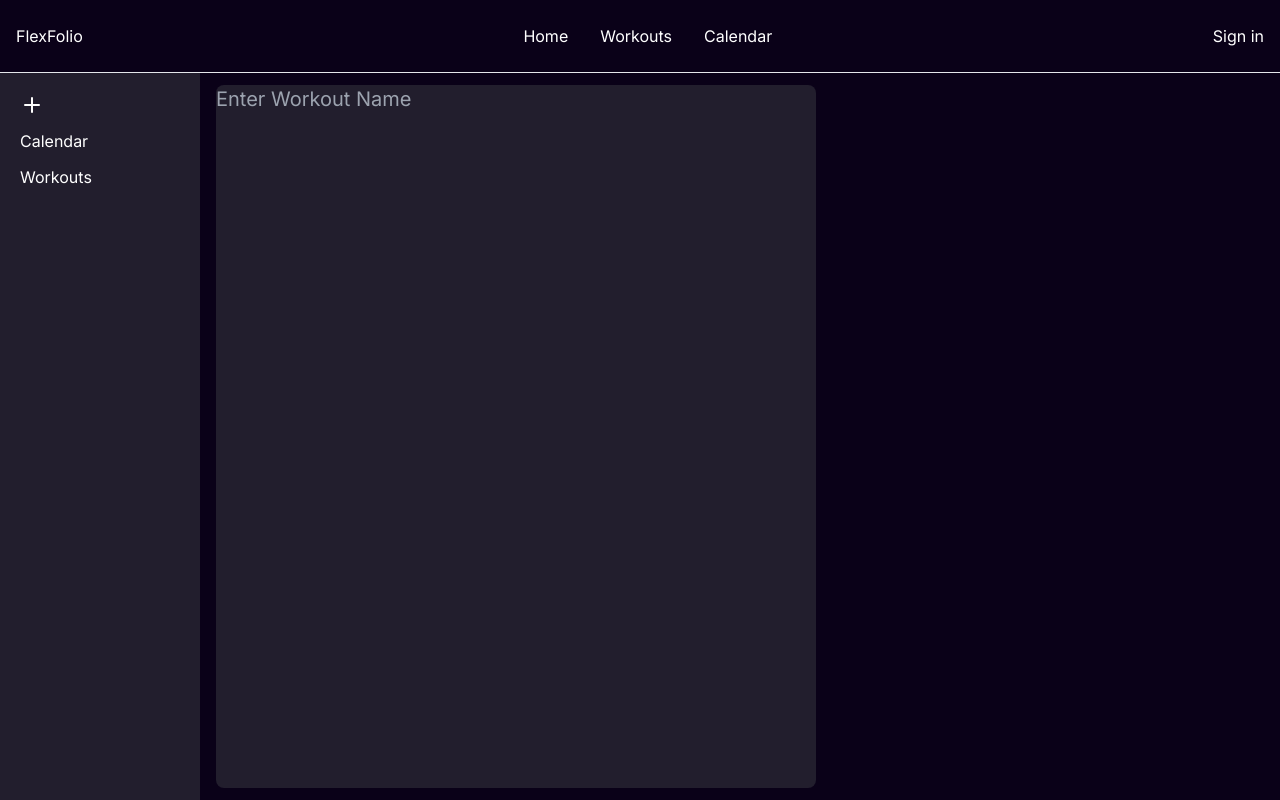
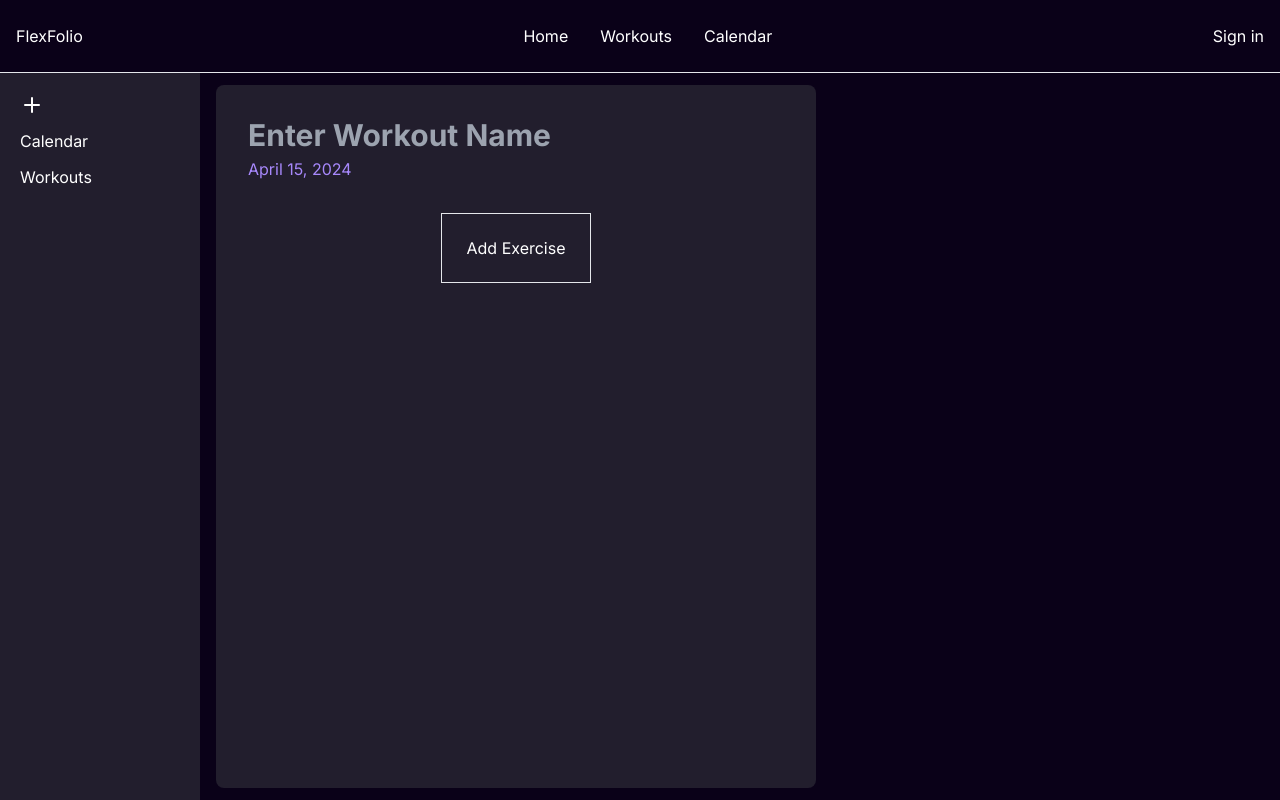
Before and after one commit to mjBerhe/flexfolio, a Next.js app: page /dashboard/new in a window 1280 px wide. Built offline with nearby package versions, Linux system fonts and the light colour scheme; no server answers.

Commit message:
updating ui for new workout page

```diff
--- a/src/app/dashboard/new/page.tsx
+++ b/src/app/dashboard/new/page.tsx
@@ -10,16 +10,34 @@ import { Button } from "../../_components/ui/button";
 const today = dayjs();
 
 export default function NewWorkoutPage() {
+  const [selectedDay, setSelectedDay] = useState<dayjs.Dayjs>(today);
+  const [isAddingExercise, setIsAddingExercise] = useState<boolean>(false);
+
   return (
-    <div className="flex h-full w-full min-w-[600px] flex-grow rounded-lg bg-dark-200">
-      <div>
+    <div className="flex h-full w-full min-w-[600px] flex-grow rounded-lg bg-dark-200 px-8">
+      <div className="mt-8 flex w-full max-w-full flex-col overflow-hidden">
         <Input
           placeholder="Enter Workout Name"
           className={cn(
             "h-auto border-none bg-transparent p-0 outline-none focus:border-none focus:outline-none",
-            "w-[250px] text-xl font-normal text-white",
+            "w-full text-3xl font-bold text-white",
           )}
         />
+
+        <div className="mt-1">
+          <span className=" text-primary-500">
+            {selectedDay ? selectedDay.format("MMMM DD, YYYY") : "hello"}
+          </span>
+        </div>
+
+        <div className="mt-8 flex w-full items-center justify-center">
+          <div
+            className="flex h-[70px] w-[150px] cursor-pointer items-center justify-center border"
+            onClick={() => setIsAddingExercise(true)}
+          >
+            <span>Add Exercise</span>
+          </div>
+        </div>
       </div>
     </div>
   );
```
